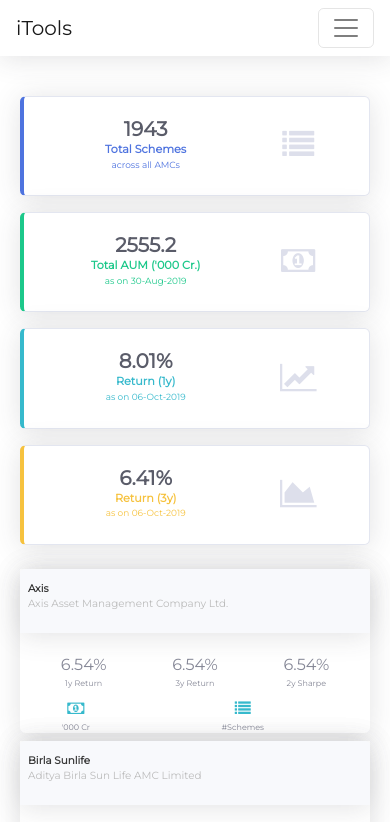
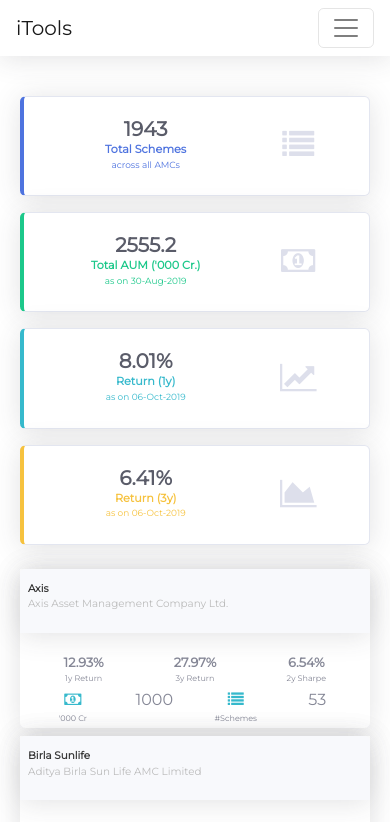
Before and after one commit to ravikiranacharya/itools-client, a React (Create React App) app: page /amc-analytics in a window 390 px wide. Shown: the top 822 px of the page. Built offline with nearby package versions, Linux system fonts and the light colour scheme.

Commit message:
Binding data to card values

```diff
--- a/src/components/amcanalytics/amcCard.jsx
+++ b/src/components/amcanalytics/amcCard.jsx
@@ -12,6 +12,7 @@ class AMCCard extends Component {
   render() {
     if (!this.state.data) return <Spinner></Spinner>;
     const { data } = this.state;
+    console.log(data);
     return (
       <div className="col-md-3 col-lg-3 col-sm-6 col-12 pb-2">
         <div className="card shadow flash-card animated--fade-in">
@@ -22,31 +23,47 @@ class AMCCard extends Component {
           <div className="card-body">
             <div className="row">
               <div className="col-md-4 col-lg-4 col-sm-4 col-4">
-                <div>6.54%</div>
+                <div className="card-value">{`${
+                  data.return1y
+                    ? `${parseFloat(data.return1y).toFixed(2)}%`
+                    : "-"
+                }`}</div>
                 <div className="card-label">1y Return</div>
               </div>
               <div className="col-md-4 col-lg-4 col-sm-4 col-4">
-                <div>6.54%</div>
+                <div className="card-value">{`${
+                  data.return3y
+                    ? `${parseFloat(data.return3y).toFixed(2)}%`
+                    : "-"
+                }`}</div>
                 <div className="card-label">3y Return</div>
               </div>
               <div className="col-md-4 col-lg-4 col-sm-4 col-4">
-                <div>6.54%</div>
+                <div className="card-value">6.54%</div>
                 <div className="card-label">2y Sharpe</div>
               </div>
             </div>
-            <div className="row pt-2">
+            <div className="row p-1">
               <div className="col-md-6 col-lg-6 col-sm-6 col-6">
-                <div className="col-6"></div>
-                <div className="col-6">
-                  <i className="fa text-info fa-money" />
-                  <div className="card-label">'000 Cr</div>
+                <div className="row">
+                  <div className="col-md-6 col-lg-6 col-sm-6 col-6">
+                    <i className="fa text-info fa-money" />
+                    <div className="card-label">'000 Cr</div>
+                  </div>
+                  <div className="col-md-6 col-lg-6 col-sm-6 col-6">
+                    <div>1000</div>
+                  </div>
                 </div>
               </div>
               <div className="col-md-6 col-lg-6 col-sm-6 col-6">
-                <div className="col-6"></div>
-                <div className="col-6">
-                  <i className="fa text-info fa-list" />
-                  <div className="card-label">#Schemes</div>
+                <div className="row">
+                  <div className="col-md-6 col-lg-6 col-sm-6 col-6">
+                    <i className="fa text-info fa-list" />
+                    <div className="card-label">#Schemes</div>
+                  </div>
+                  <div className="col-md-6 col-lg-6 col-sm-6 col-6">
+                    <div>53</div>
+                  </div>
                 </div>
               </div>
             </div>
--- a/src/custom.css
+++ b/src/custom.css
@@ -237,6 +237,11 @@ ul.navbar-nav li.active a {
   font-weight: 100;
 }
 
+.card-value {
+  font-size: 0.8rem;
+  font-weight: 600;
+}
+
 @media screen and (min-width: 768px) and (max-width: 1023px) {
   .box .text-xs {
     font-size: 0.6rem;
```
